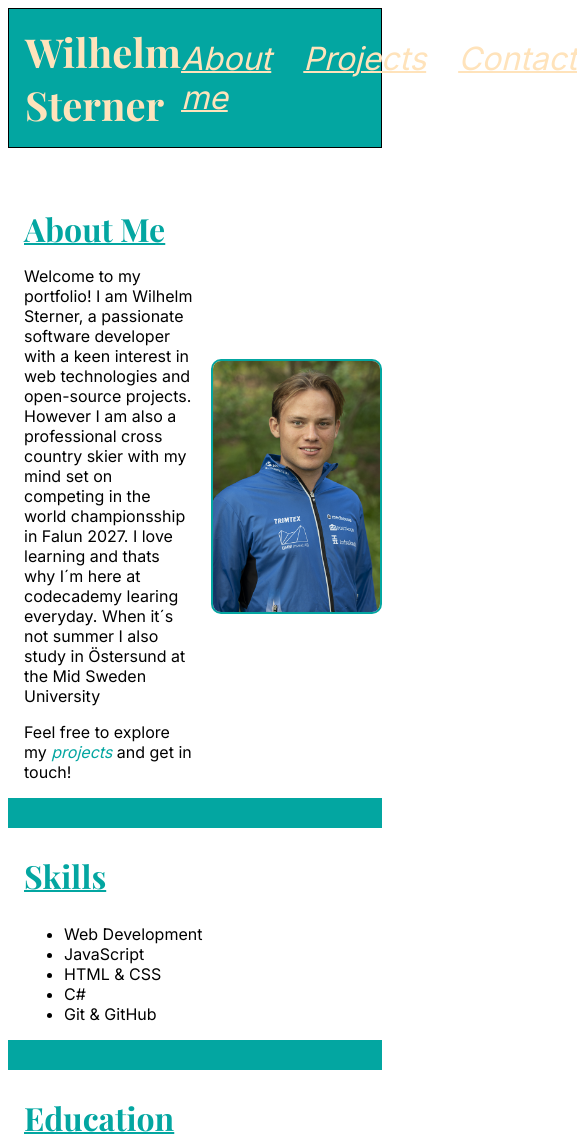
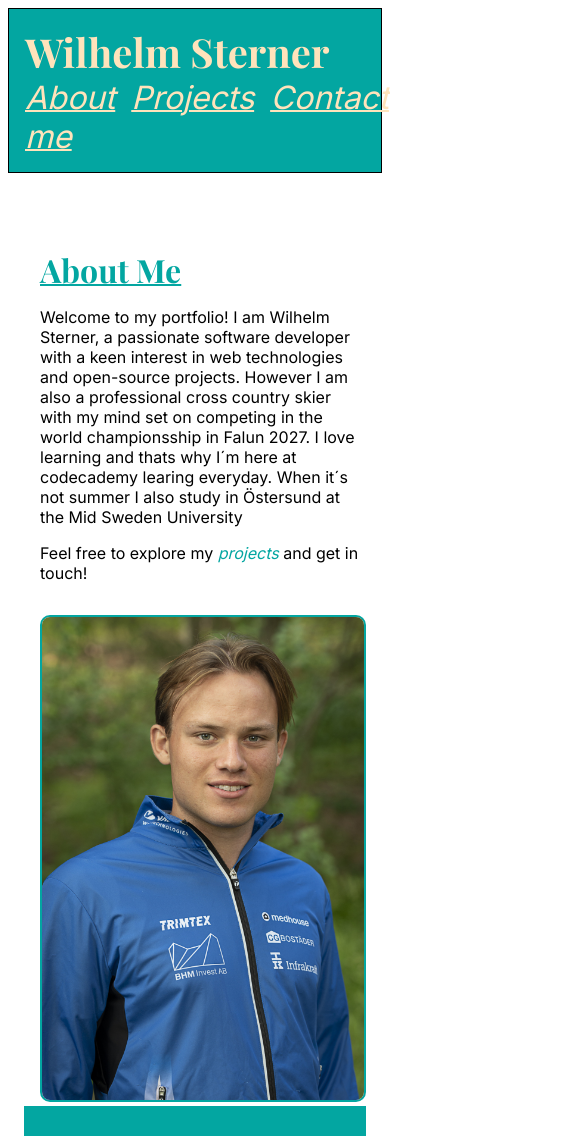
Before and after one commit to WilhelmSterner/Portfolio, a plain HTML site: page index.html in a window 390 px wide. Shown: the top 1142 px of the page, 577 px wide, since content can reach past the window. Drawn offline with nearby package versions, Linux system fonts and the light colour scheme.

Commit message:
La till responsivitet för olika skärmstorlekar

```diff
--- a/styles.css
+++ b/styles.css
@@ -1,5 +1,6 @@
 html{
     font-size: 16px;
+
 
 }
 *, *::before, *::after {
@@ -18,10 +19,13 @@ html{
     background-color: #03A6A1;
     color: #FFE3BB;
     padding: 1rem;
-    display: grid;
-    grid-template-columns: 1fr auto;
+    display: flex;
+    justify-content: space-between;
     align-items: center;
     border: 1px solid black; /* ← lägger till en svart kant runt headern */
+    max-width: 2500px; /* ← begränsar bredden på headern */
+    width: 100%;
+
   }
 
   header h1 {
@@ -181,3 +185,124 @@ h1 a {
     color: inherit;         /* ärver färgen från h1 */
     font-style: normal; /* tar bort kursiv stil */
   }
+
+
+  @media (max-width: 1200px) {
+    header {
+        flex-direction: column; /* ändrar layouten till kolumn */
+        align-items: flex-start; /* justerar innehållet till vänster */
+    }
+
+    header nav ul {
+        flex-direction: row; /* ändrar listan till kolumnlayout */
+        gap: 1rem; /* minskar mellanrummet mellan länkarna */
+    }
+
+    .About-me {
+        flex-direction: column; /* ändrar layouten till kolumn */
+        align-items: center; /* centrerar innehållet */
+    }
+
+    .About-me img {
+        max-width: 100%; /* gör bilden responsiv */
+    }
+
+    main {
+        padding: 1rem; /* lägger till padding runt main */
+    }
+
+    footer {
+        flex-direction: column; /* ändrar layouten till kolumn */
+        align-items: center; /* centrerar innehållet */
+    }
+  }  /* stor skärm, laptop */
+
+@media (max-width: 992px) {
+    header {
+        flex-direction: column; /* ändrar layouten till kolumn */
+        align-items: flex-start; /* justerar innehållet till vänster */
+    }
+
+    header nav ul {
+        flex-direction: row;
+        gap: 1rem; /* minskar mellanrummet mellan länkarna */
+    }
+
+    .About-me {
+        flex-direction: column; /* ändrar layouten till kolumn */
+        align-items: center; /* centrerar innehållet */
+    }
+
+    .About-me img {
+        max-width: 100%; /* gör bilden responsiv */
+    }
+
+    main {
+        padding: 1rem; /* lägger till padding runt main */
+    }
+
+    footer {
+        flex-direction: column; /* ändrar layouten till kolumn */
+        align-items: center; /* centrerar innehållet */
+    }
+}   /* surfplatta, stående */
+}   /* surfplatta, liggande */
+@media (max-width: 768px) {
+    header {
+        flex-direction: column; /* ändrar layouten till kolumn */
+        align-items: flex-start; /* justerar innehållet till vänster */
+    }
+
+    header nav ul {
+        flex-direction: row; /* ändrar listan till kolumnlayout */
+        gap: 1rem; /* minskar mellanrummet mellan länkarna */
+    }
+
+    .About-me {
+        flex-direction: column; /* ändrar layouten till kolumn */
+        align-items: center; /* centrerar innehållet */
+    }
+
+    .About-me img {
+        max-width: 100%; /* gör bilden responsiv */
+    }
+
+    main {
+        padding: 1rem; /* lägger till padding runt main */
+    }
+
+    footer {
+        flex-direction: column; /* ändrar layouten till kolumn */
+        align-items: center; /* centrerar innehållet */
+    }
+}   /* mobil, stående */
+
+@media (max-width: 480px) {
+    header {
+        flex-direction: column; /* ändrar layouten till kolumn */
+        align-items: flex-start; /* justerar innehållet till vänster */
+    }
+
+    header nav ul {
+        flex-direction: row; /* ändrar listan till kolumnlayout */
+        gap: 1rem; /* minskar mellanrummet mellan länkarna */
+    }
+
+    .About-me {
+        flex-direction: column; /* ändrar layouten till kolumn */
+        align-items: center; /* centrerar innehållet */
+    }
+
+    .About-me img {
+        max-width: 100%; /* gör bilden responsiv */
+    }
+
+    main {
+        padding: 1rem; /* lägger till padding runt main */
+    }
+
+    footer {
+        flex-direction: column; /* ändrar layouten till kolumn */
+        align-items: center; /* centrerar innehållet */
+    }
+}   /* liten mobil */
```
